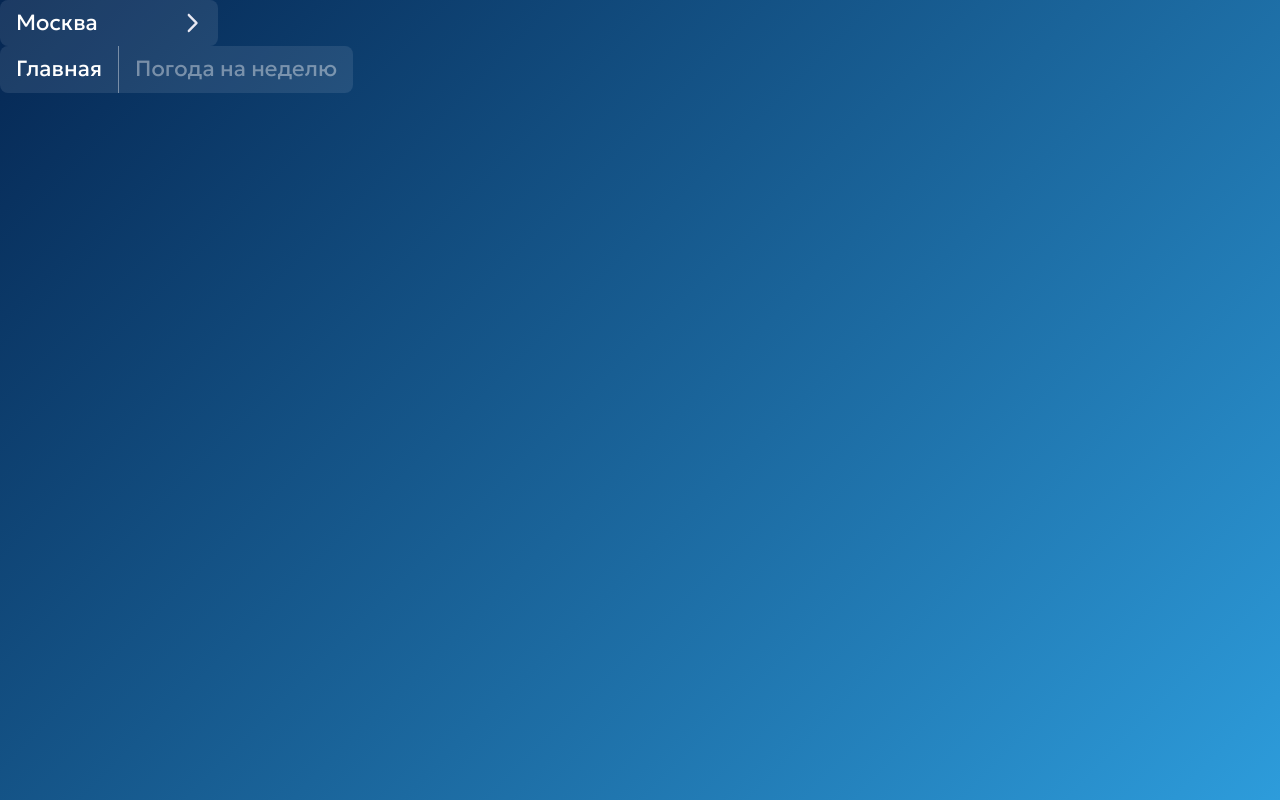
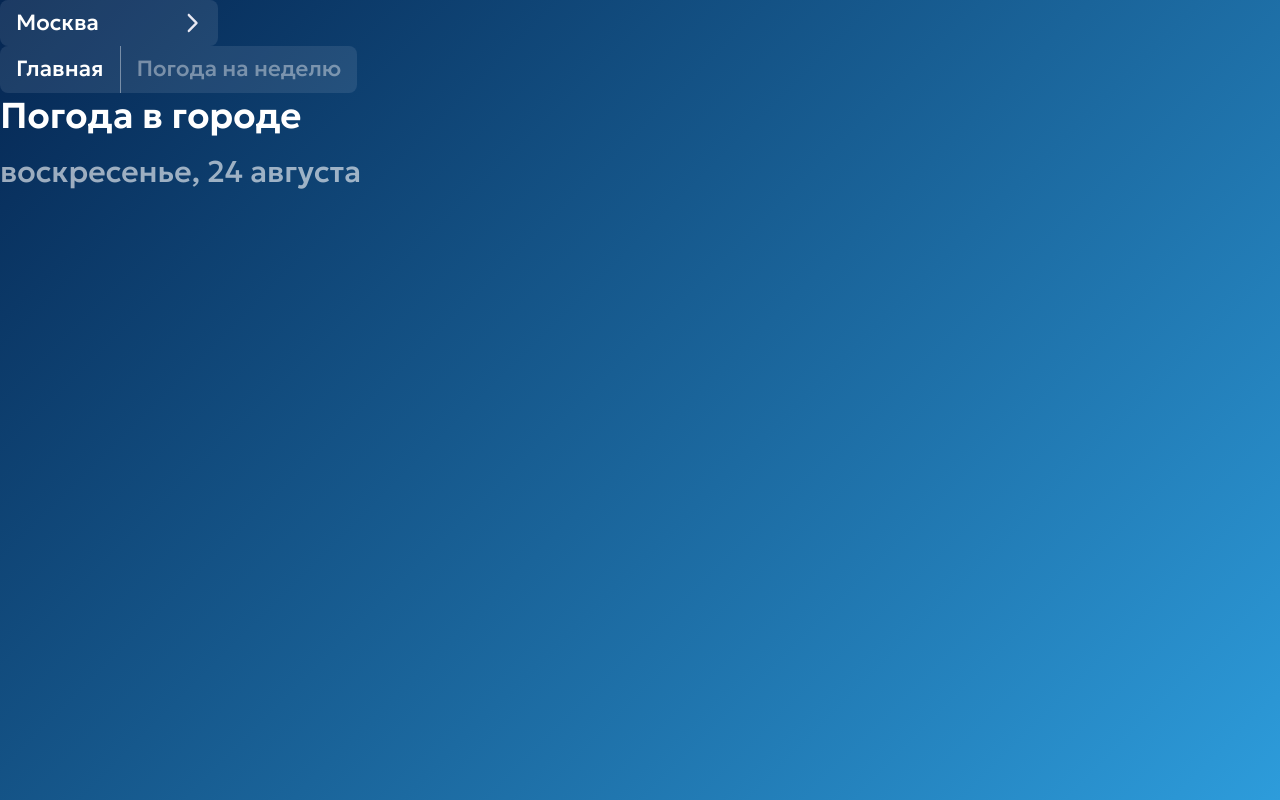
Before and after one commit to turbocharged3329/weather, a Vue app: page / in a window 1280 px wide. Built offline with nearby package versions, Linux system fonts and the light colour scheme.

Commit message:
Компонент заголовка для данных погоды

```diff
--- a/App.vue
+++ b/App.vue
@@ -2,10 +2,12 @@
   <div>
     <CitySelect />
     <NavbarNavMenu />
+    <StatsHeading />
   </div>
 </template>
 
 <script setup lang="ts">
 import CitySelect from '@/components/CitySelect.vue'
 import NavbarNavMenu from '@/components/NavbarNavMenu.vue'
+import StatsHeading from '@/components/StatsHeading.vue'
 </script>
--- a/src/assets/scss/_app.scss
+++ b/src/assets/scss/_app.scss
@@ -24,3 +24,8 @@ button {
 a {
     cursor: pointer;
 }
+
+h1,h2,h3,h4,h5,h6,p {
+    margin: 0;
+    margin: 0;
+}
--- a/src/assets/scss/_typography.scss
+++ b/src/assets/scss/_typography.scss
@@ -1,4 +1,17 @@
+.w-text-p1 {
+    font-size: 1.875rem;
+    line-height: 1.3;
+    font-weight: 500;
+}
+
 .w-text-p4 {
     font-size: 1.375rem;
     line-height: 1.2;
+    font-weight: 500;
 }
+
+.w-text-h4 {
+    font-size: 2.25rem;
+    line-height: 1.3;
+    font-weight: 600;
+}
--- a/src/components/CitySelect.vue
+++ b/src/components/CitySelect.vue
@@ -24,8 +24,8 @@
 <script setup lang="ts">
 import { ref } from 'vue'
 import { defineAsyncComponent } from 'vue'
-import { CITIES_LIST } from '@/constants.ts'
-import type { City } from '@/interfaces.ts'
+import { CITIES_LIST } from '@/constants/constants.js'
+import type { City } from '@/interfaces/interfaces.js'
 
 const IconChevronRight = defineAsyncComponent(
   () => import('@/components/icons/IconChevronRight.vue')
--- a/src/components/NavbarNavMenu.vue
+++ b/src/components/NavbarNavMenu.vue
@@ -12,7 +12,7 @@
 </template>
 
 <script setup lang="ts">
-import { NAV_MENU_ITEMS } from '@/constants.ts'
+import { NAV_MENU_ITEMS } from '@/constants/constants.js'
 
 const model = defineModel<number>({ default: NAV_MENU_ITEMS[0].id })
 </script>
--- /dev/null
+++ b/src/components/StatsHeading.vue
@@ -0,0 +1,40 @@
+<template>
+  <section class="w-stats-heading">
+    <h4 class="w-text-h4 w-stats-heading__location-text">
+      Погода в городе {{ cityName }}
+    </h4>
+    <p class="w-text-p1 w-stats-heading__date-text">{{ dateString }}</p>
+  </section>
+</template>
+
+<script setup lang="ts">
+interface Props {
+  cityName: string
+}
+
+const { cityName } = defineProps<Props>()
+
+const today = new Date()
+const dateString = today.toLocaleDateString('ru-RU', {
+  weekday: 'long',
+  day: 'numeric',
+  month: 'long',
+})
+</script>
+
+<style scoped lang="scss">
+.w-stats-heading {
+  display: flex;
+  flex-direction: column;
+  align-items: flex-start;
+  gap: 0.75rem;
+
+  &__location-text {
+    color: $color-primary;
+  }
+
+  &__date-text {
+    color: rgba($color-primary, 0.6);
+  }
+}
+</style>
```
Also changed, not shown: src/constants/constants.ts (renamed from src/constants.ts), src/interfaces/interfaces.ts (renamed from src/interfaces.ts).
